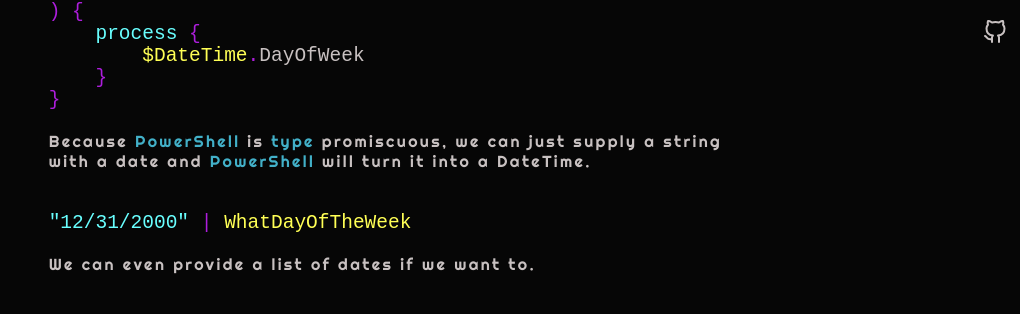
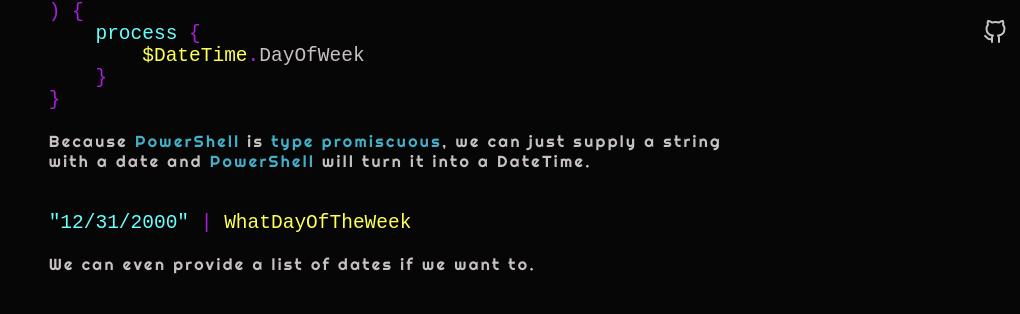
Before and after one commit to PowerShellGuides/PowerShellGuide, a Jekyll site: the page built from docs/PowerShell/Functions/Advanced-Functions.md, in a window 1280 px wide and 900 px high, scrolled down 983 px. Shown: the part 129-443 px from the top of the window, without its empty margins (260-1280 px from the left). Built offline with Jekyll 4.4.1, drawn with Linux system fonts in a browser that asks for light colours; part of the change alters nothing that is shown.

```diff
--- a/docs/PowerShell/Functions/Advanced-Functions.md
+++ b/docs/PowerShell/Functions/Advanced-Functions.md
@@ -32,7 +32,7 @@ We can use [Parameter](/PowerShell/Parameters) [attributes](/PowerShell/Attribut
 
 <pre><br/><span class='Verbose'>function</span>&nbsp;<span class='Verbose'>WhatDayOfTheWeek</span><span class='Magenta'>(</span><br/>&nbsp;&nbsp;&nbsp;&nbsp;<span class='Magenta'>[</span><span class='Output'>Parameter</span><span class='Magenta'>(</span><span class='Output'>Mandatory</span><span class='Magenta'>,</span><span class='Output'>ValueFromPipeline</span><span class='Magenta'>)</span><span class='Magenta'>]</span><br/>&nbsp;&nbsp;&nbsp;&nbsp;<span class='Progress'>[DateTime]</span><br/>&nbsp;&nbsp;&nbsp;&nbsp;<span class='Warning'>$DateTime</span><br/><span class='Magenta'>)</span>&nbsp;<span class='Magenta'>{</span><br/>&nbsp;&nbsp;&nbsp;&nbsp;<span class='Verbose'>process</span>&nbsp;<span class='Magenta'>{</span><br/>&nbsp;&nbsp;&nbsp;&nbsp;&nbsp;&nbsp;&nbsp;&nbsp;<span class='Warning'>$DateTime</span><span class='Magenta'>.</span><span class='Output'>DayOfWeek</span><br/>&nbsp;&nbsp;&nbsp;&nbsp;<span class='Magenta'>}</span><br/><span class='Magenta'>}</span><br/></pre>
 
-Because [PowerShell](/PowerShell) is [type](/PowerShell/Types) promiscuous, we can just supply a string with a date and [PowerShell](/PowerShell) will turn it into a DateTime.
+Because [PowerShell](/PowerShell) is [type promiscuous](/Languages/Weakly-Typed-Languages), we can just supply a string with a date and [PowerShell](/PowerShell) will turn it into a DateTime.
 
 <pre><br/><span class='Verbose'>"12/31/2000"</span>&nbsp;<span class='Magenta'>|</span>&nbsp;<span class='Warning'>WhatDayOfTheWeek</span><br/></pre>
 
```
